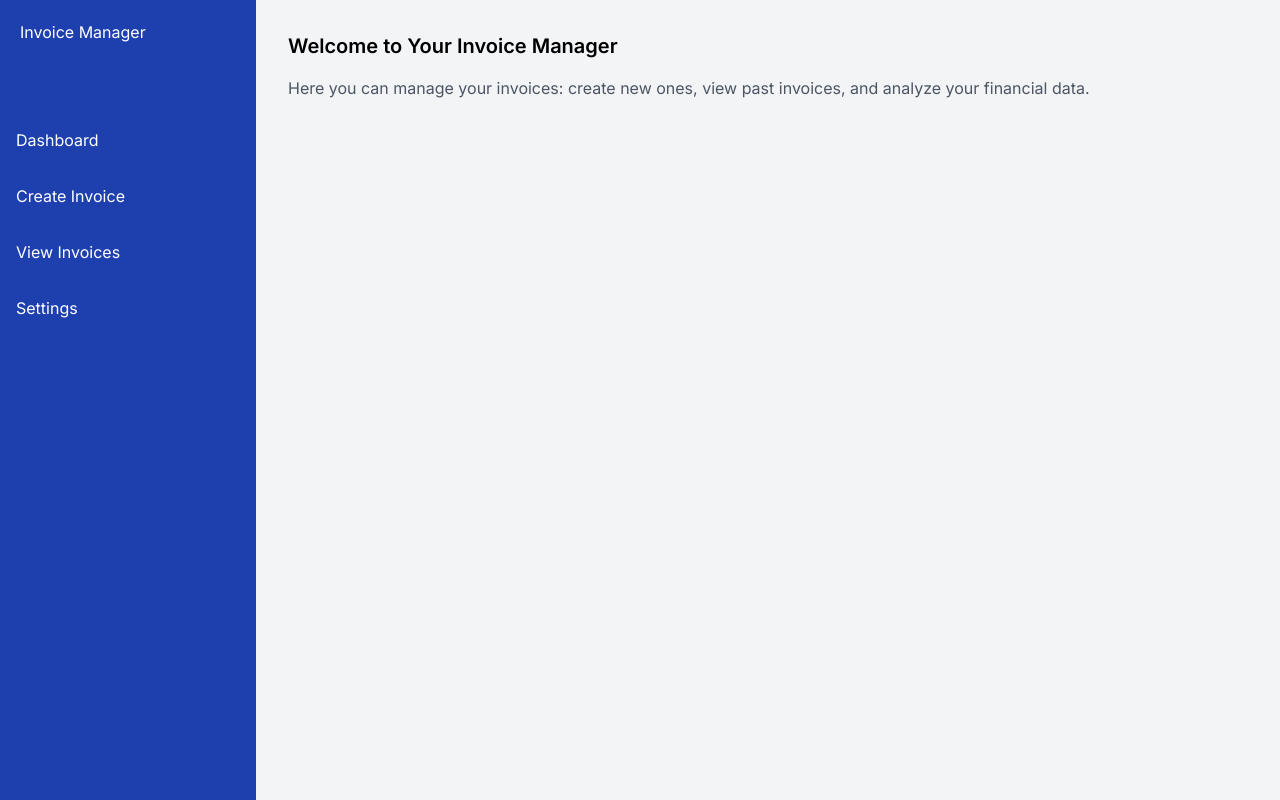
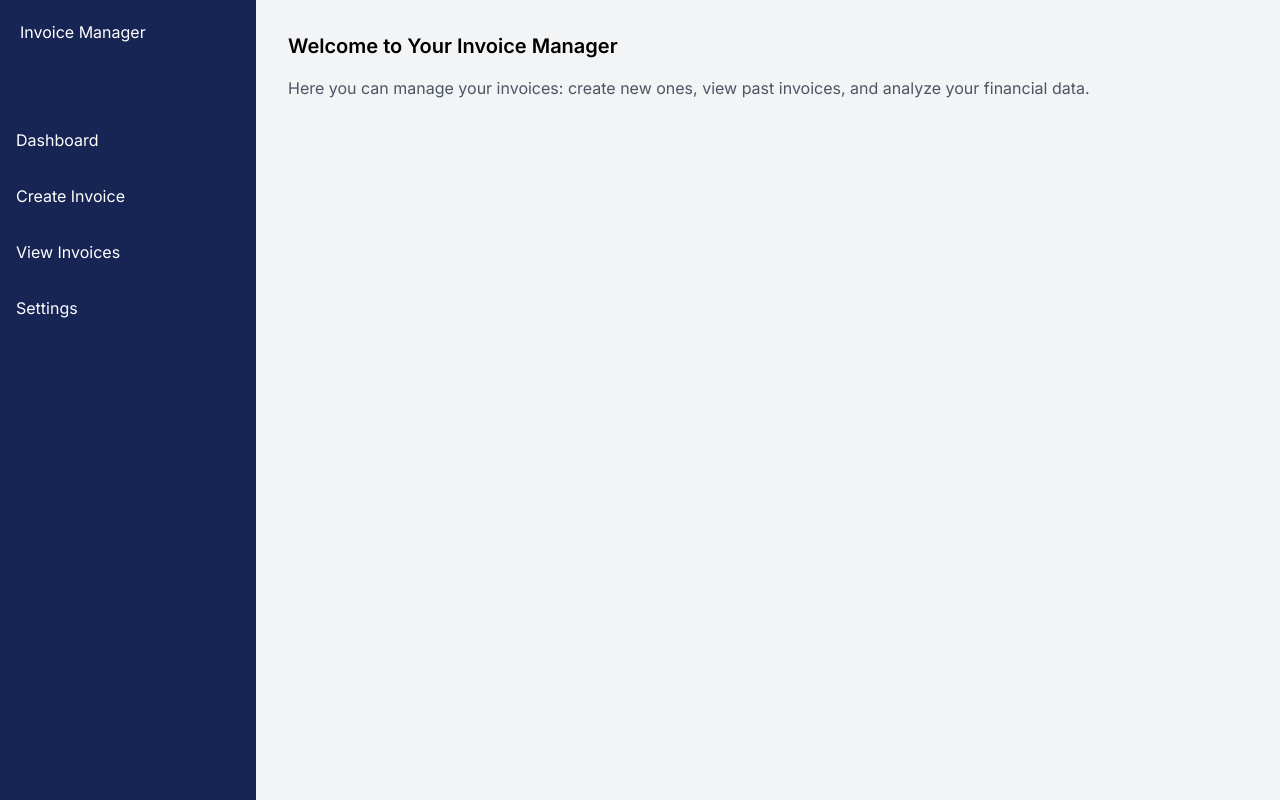
Before and after one commit to Ax2Tech/InvoiceManager, a Next.js app: page / in a window 1280 px wide. Built offline with nearby package versions, Linux system fonts and the light colour scheme.

Commit message:
dashboard

```diff
--- /dev/null
+++ b/src/app/CreateInvoice/page.jsx
@@ -0,0 +1,6 @@
+export default function Home() {
+    return (
+        <p>Create Invoice</p>
+
+    );
+}
--- /dev/null
+++ b/src/app/ViewInvoices/page.jsx
@@ -0,0 +1,6 @@
+export default function Home() {
+    return (
+        <p>View Invoices</p>
+
+    );
+}
--- a/src/app/layout.js
+++ b/src/app/layout.js
@@ -1,5 +1,6 @@
 import { Inter } from "next/font/google";
 import "./globals.css";
+import Link from "next/link";
 
 const inter = Inter({ subsets: ["latin"] });
 
@@ -11,7 +12,35 @@ export const metadata = {
 export default function RootLayout({ children }) {
   return (
     <html lang="en">
-      <body className={inter.className}>{children}</body>
+    <body className={inter.className}>
+    <div className="flex h-screen bg-gray-100">
+      {/* Sidebar */}
+      <div className="w-64 h-full bg-blue-950 text-white">
+        <div className="p-5">Invoice Manager</div>
+        <ul className="mt-12">
+          <li className="p-4 hover:bg-blue-700 cursor-pointer">
+            <Link href="/">
+              Dashboard
+            </Link></li>
+          <li className="p-4 hover:bg-blue-700 cursor-pointer">
+            <Link href="/CreateInvoice">
+              Create Invoice
+            </Link></li>
+          <li className="p-4 hover:bg-blue-700 cursor-pointer">
+            <Link href="/ViewInvoices">
+              View Invoices
+            </Link>
+          </li>
+          <li className="p-4 hover:bg-blue-700 cursor-pointer">
+            <Link href="/Settings">
+              Settings
+            </Link>
+          </li>
+        </ul>
+      </div>
+      {children}
+    </div>
+    </body>
     </html>
-  );
+);
 }
--- a/src/app/page.js
+++ b/src/app/page.js
@@ -1,23 +1,12 @@
+import Link from "next/link";
+
 export default function Home() {
   return (
-      <div className="flex h-screen bg-gray-100">
-        {/* Sidebar */}
-        <div className="w-64 h-full bg-blue-800 text-white">
-          <div className="p-5">Invoice Manager</div>
-          <ul className="mt-12">
-            <li className="p-4 hover:bg-blue-700 cursor-pointer">Dashboard</li>
-            <li className="p-4 hover:bg-blue-700 cursor-pointer">Create Invoice</li>
-            <li className="p-4 hover:bg-blue-700 cursor-pointer">View Invoices</li>
-            <li className="p-4 hover:bg-blue-700 cursor-pointer">Settings</li>
-          </ul>
-        </div>
-        {/* Main content area */}
         <main className="flex-1 p-8">
           <h1 className="font-semibold text-xl">Welcome to Your Invoice Manager</h1>
           <p className="mt-4 text-gray-600">
             Here you can manage your invoices: create new ones, view past invoices, and analyze your financial data.
           </p>
         </main>
-      </div>
   );
 }
```
